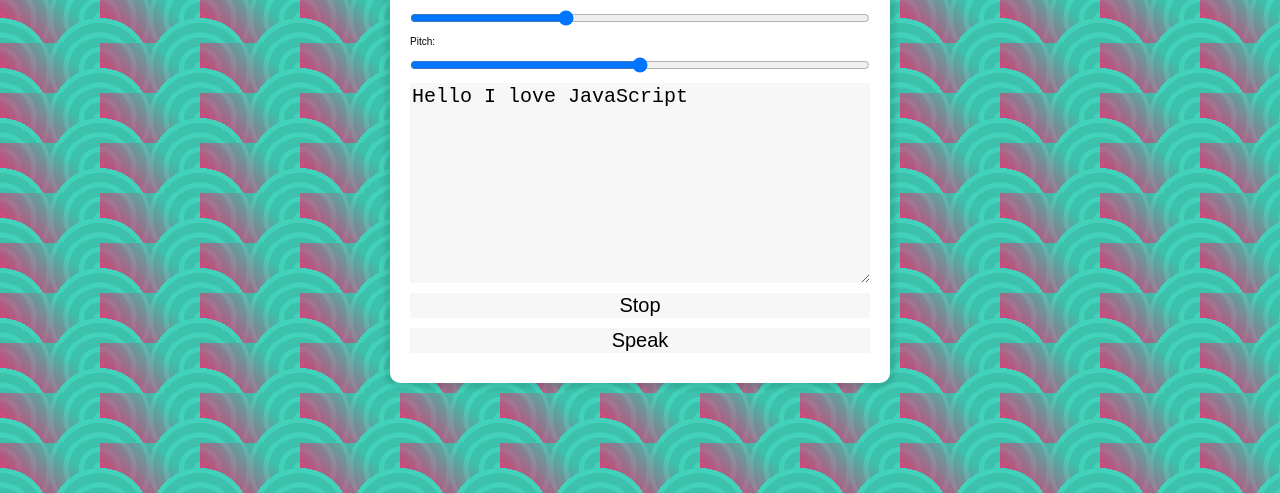
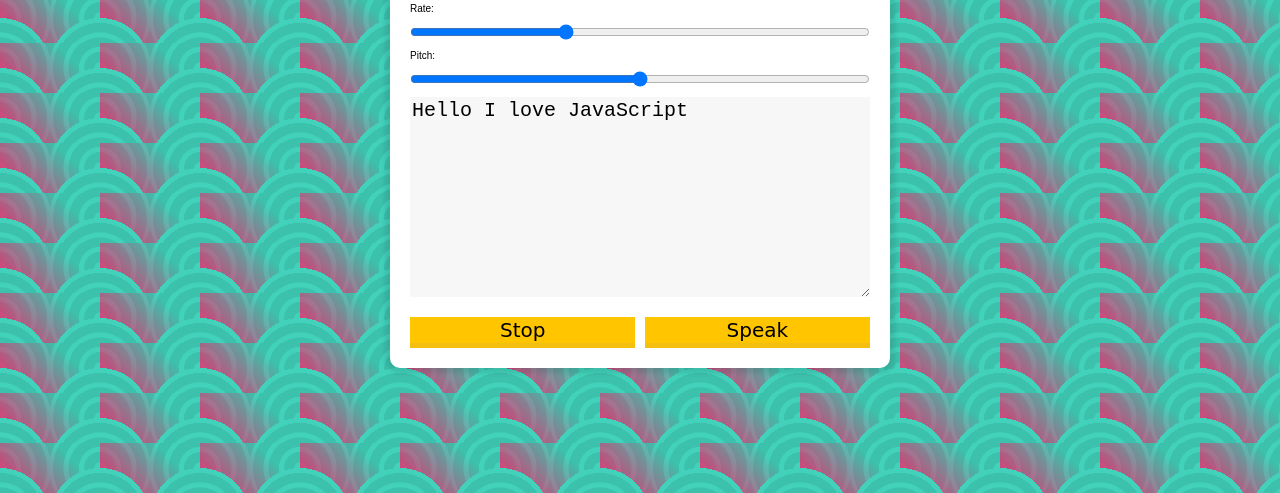
Before and after one commit to MMoronto/minicode100, a plain HTML site: page 23-SpeechSynthesis/index.html in a window 1280 px wide. Shown: the part 307-800 px from the top of the page. Drawn offline with Linux system fonts and the light colour scheme.

Commit message:
Update style.css

```diff
--- a/23-SpeechSynthesis/style.css
+++ b/23-SpeechSynthesis/style.css
@@ -67,3 +67,28 @@ h1 {
 textarea {
   height: 20rem;
 }
+
+input[type="select"] {
+
+}
+
+.voicinator button {
+  background: #ffc600;
+  border: 0;
+  width: 49%;
+  float: left;
+  font-family: 'Pacifico', cursive;
+  margin-bottom: 0;
+  font-size: 2rem;
+  border-bottom: 5px solid #F3C010;
+  cursor: pointer;
+  position: relative;
+}
+
+.voicinator button:active {
+  top: 2px;
+}
+
+.voicinator button:nth-of-type(1) {
+  margin-right: 2%;
+}
```
